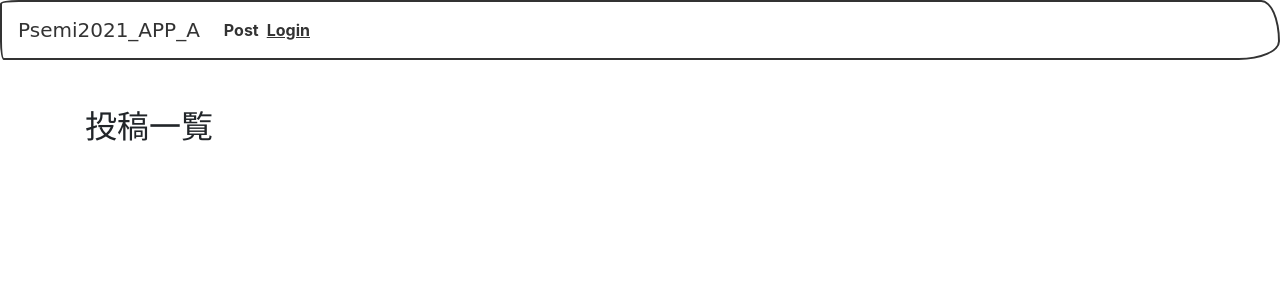
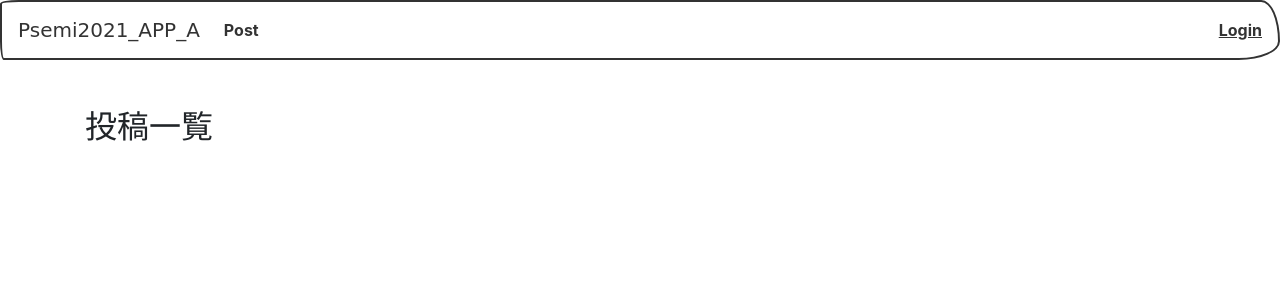
Before and after one commit to tdu-isl/ProjectDeliverables, a Django app: page /home/ in a window 1280 px wide. Shown: the top 300 px of the page. Run offline with Django 3.2, Linux system fonts and the light colour scheme; data that the repository does not hold is empty; some libraries are stand-ins or nearby versions; some web fonts are replaced.

Commit message:
Change: navbarのリンクを左右に分けた

```diff
--- a/post/templates/post/base.html
+++ b/post/templates/post/base.html
@@ -31,15 +31,17 @@
             <span class="navbar-toggler-icon"></span>
         </button>
         <div class="collapse navbar-collapse" id="navbarText">
-            <ul class="navbar-nav me-auto mb-2 mb-lg-0">
+            <ul class="navbar-nav mr-auto me-auto mb-2 mb-lg-0">
                 <li class="nav-item">
                     <a class="nav-link active" aria-curret="page" href="{% url 'post:home' %}">Post</a>
             </ul>
-            <span class="navbar-text">
-                {% if user.is_authenticated %}
-                <a href="{% url 'accounts:profile' user.username %}">{{ user.username }}</a>さん、こんにちは。
-                {% endif %}
-            </span>
+            <ul class="navbar-nav">
+                <span class="navbar-text">
+                    {% if user.is_authenticated %}
+                    <a href="{% url 'accounts:profile' user.username %}">{{ user.username }}</a>さん、こんにちは。
+                    {% endif %}
+                </span>
+            </ul>
             {% if user.is_authenticated %}
             <a href="{% url 'account_logout' %}">Logout</a>
             {% else %}
```
Also changed, not shown: accounts/templates/accounts/base.html (+8 -6 lines).
